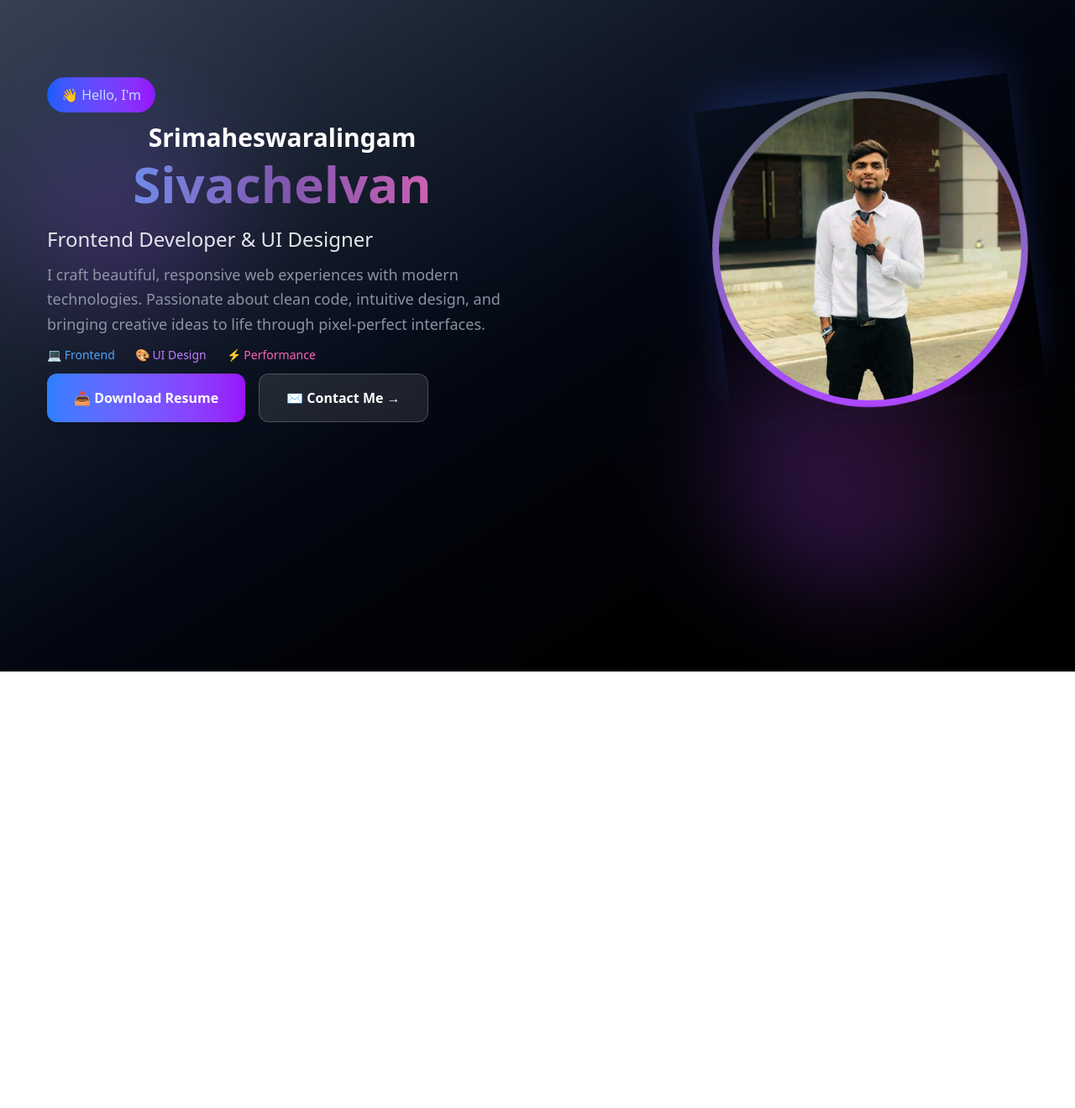
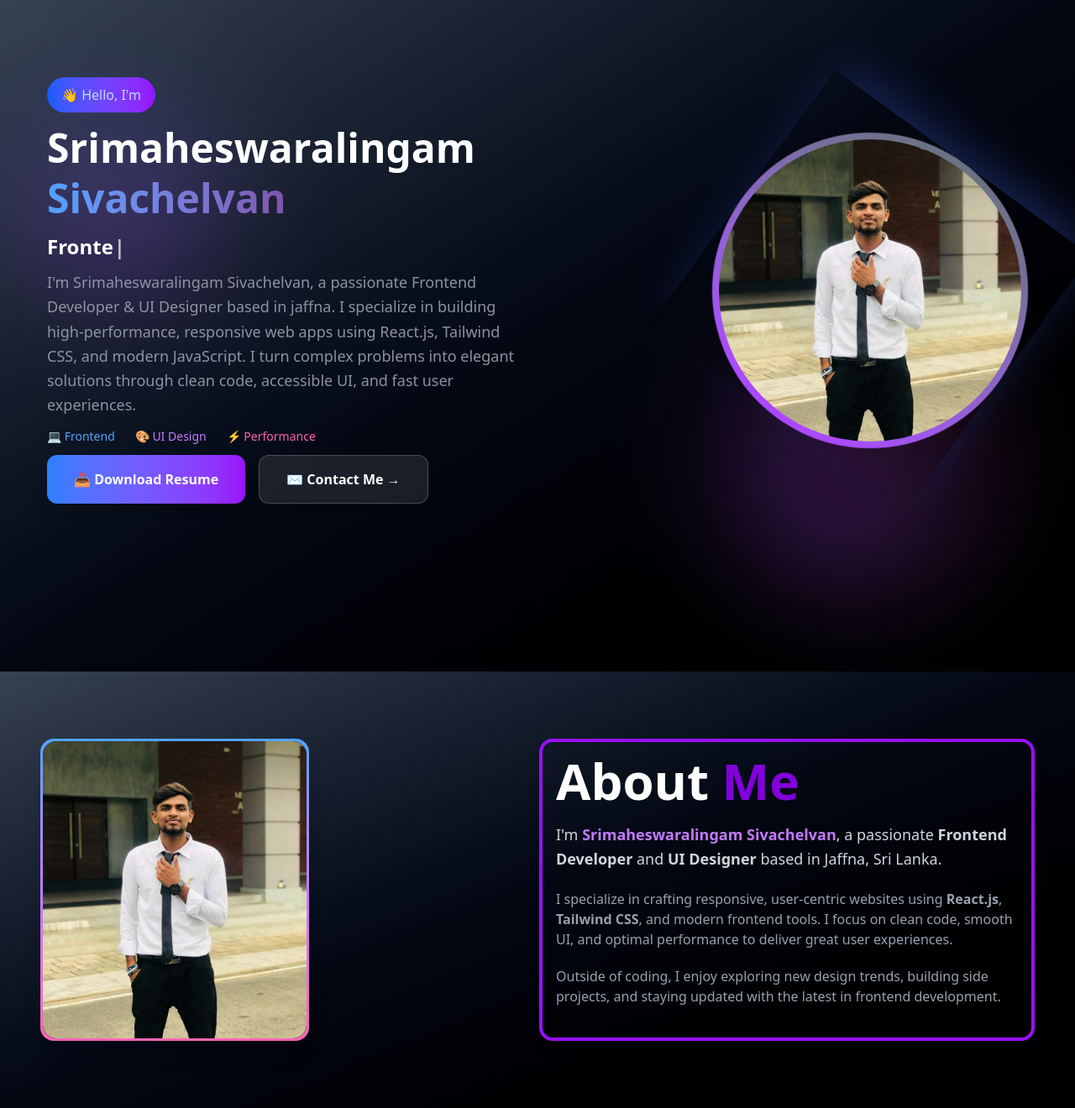
Before and after one commit to Sivachelvan2002/Myportfolio, a React (Vite) app: page / in a window 1280 px wide. Shown: the whole page at 84% size. Before the commit the page ends 800 px from the top, so only its background shows below. Built offline with nearby package versions, Linux system fonts and the light colour scheme.

Commit message:
about section created

```diff
--- a/package.json
+++ b/package.json
@@ -15,7 +15,8 @@
     "lucide-react": "^0.525.0",
     "react": "^19.1.0",
     "react-dom": "^19.1.0",
-    "tailwindcss": "^4.1.11"
+    "tailwindcss": "^4.1.11",
+    "typewriter-effect": "^2.22.0"
   },
   "devDependencies": {
     "@eslint/js": "^9.30.1",
--- /dev/null
+++ b/src/About.jsx
@@ -0,0 +1,44 @@
+import React from 'react'
+
+function about() {
+    return (
+        <div>
+            <section id="about" className=" bg-gradient-to-br from-gray-700 via-gray-950 to-black text-white py-20 px-6 md:px-12">
+                <div className="container mx-auto grid md:grid-cols-2 items-center gap-1">
+
+                    {/* Profile Image */}
+                    <div className="group p-[3px] rounded-2xl bg-gradient-to-b from-blue-400 via-purple-400 to-pink-400 w-64 h-64 md:w-80 md:h-90 shadow-xl hover:shadow-2xl transition-all duration-500 ">
+                        <div className="w-full h-full rounded-2xl overflow-hidden bg-black">
+                            <img
+                                src="sel.jpg"
+                                alt="Srimaheswaralingam Sivachelvan"
+                                loading="lazy"
+                                className="w-full h-full object-cover rounded-2xl transform transition duration-500 ease-in-out group-hover:scale-110 group-hover:rotate-1 group-hover:brightness-110 group-hover:shadow-lg"
+                            />
+                        </div>
+                    </div>
+
+
+
+                    {/* About Content */}
+                    <div className="space-y-5 text-center md:text-left h-64 md:h-90 rounded-2xl overflow-hidden border-4 border-purple-600 shadow-lg p-4">
+                        <h2 className="text-3xl md:text-6xl font-bold text-white">
+                            About <span className="text-purple-700">Me</span>
+                        </h2>
+                        <p className="text-lg text-gray-300 leading-relaxed">
+                            I'm <span className="text-purple-400 font-semibold">Srimaheswaralingam Sivachelvan</span>, a passionate <strong>Frontend Developer</strong> and <strong>UI Designer</strong> based in Jaffna, Sri Lanka.
+                        </p>
+                        <p className="text-base text-gray-400">
+                            I specialize in crafting responsive, user-centric websites using <strong>React.js</strong>, <strong>Tailwind CSS</strong>, and modern frontend tools. I focus on clean code, smooth UI, and optimal performance to deliver great user experiences.
+                        </p>
+                        <p className="text-base text-gray-400">
+                            Outside of coding, I enjoy exploring new design trends, building side projects, and staying updated with the latest in frontend development.
+                        </p>
+                    </div>
+                </div>
+            </section>
+        </div>
+    )
+}
+
+export default about
--- a/src/hero.jsx
+++ b/src/hero.jsx
@@ -1,10 +1,12 @@
 import React from "react";
 import './App.css';
+import Typewriter from 'typewriter-effect';
 
 
 function Hero() {
     return (
-        <section className="min-h-screen bg-gradient-to-br from-gray-700 via-gray-950 to-black text-white relative overflow-hidden py-2 md:py-3 px-4 md:px-8">
+        <>
+            <section className="min-h-screen bg-gradient-to-br from-gray-700 via-gray-950 to-black text-white relative overflow-hidden py-2 md:py-3 px-4 md:px-8">
             {/* Background circles */}
             <div className="absolute top-24 left-4 w-64 h-64 rounded-full bg-gradient-to-r from-blue-500/10 to-purple-500/30 blur-3xl animate-spin-slow" />
             <div className="absolute bottom-24 right-24 w-80 h-80 rounded-full bg-gradient-to-r from-purple-500/30 to-pink-500/10 blur-3xl animate-spin-slow-reverse" />
@@ -16,20 +18,25 @@ function Hero() {
                         👋 Hello, I'm
                     </span>
 
-                    <h1 className="text-4xl md:text-6xl font-extrabold leading-tight text-center">
-                        <span className="block text-white text-3xl ">Srimaheswaralingam</span>
+                    <h1 className="text-4xl md:text-5xl font-extrabold leading-tight ">
+                        <span className="block text-white  ">Srimaheswaralingam</span>
                         <span className="block bg-gradient-to-r from-blue-400 via-purple-400/60 to-pink-400 bg-clip-text text-transparent">
                             Sivachelvan
                         </span>
                     </h1>
 
-                    <h2 className="text-2xl text-gray-200 font-light">
-                        Frontend Developer & UI Designer
+                    <h2 className="text-2xl text-grey-300 font-semibold">
+                        <Typewriter
+                            options={{
+                                strings: ['Frontend Developer', 'UI Designer'],
+                                autoStart: true,
+                                loop: true,
+                            }}
+                        />
                     </h2>
 
                     <p className="max-w-2xl text-gray-400/90 leading-relaxed text-lg">
-                        I craft beautiful, responsive web experiences with modern technologies. Passionate about clean code,
-                        intuitive design, and bringing creative ideas to life through pixel-perfect interfaces.
+                       I'm Srimaheswaralingam Sivachelvan, a passionate Frontend Developer & UI Designer based in jaffna. I specialize in building high-performance, responsive web apps using React.js, Tailwind CSS, and modern JavaScript. I turn complex problems into elegant solutions through clean code, accessible UI, and fast user experiences.
                     </p>
 
                     {/* Skills */}
@@ -73,9 +80,9 @@ function Hero() {
 
                     {/* Spinning border circle */}
                     <div className="animate-spin shadow-2xl shadow-blue-950 ">
-                         <div className="w-80 h-80 md:w-94 md:h-94 rounded-full bg-gradient-to-t from-gray-500 to-purple-500  p-4">
-                        {/* Optional: center content goes here */}
-                    </div>
+                        <div className="w-80 h-80 md:w-94 md:h-94 rounded-full bg-gradient-to-t from-gray-500 to-purple-500  p-4">
+                            {/* Optional: center content goes here */}
+                        </div>
 
                     </div>
 
@@ -90,6 +97,14 @@ function Hero() {
 
 
         </section>
+
+
+
+
+        </>
+
+
+
     );
 }
 
--- a/src/main.jsx
+++ b/src/main.jsx
@@ -1,11 +1,12 @@
 import { StrictMode } from 'react'
 import { createRoot } from 'react-dom/client'
 import './index.css'
-
 import Hero from './hero.jsx'
+import About from './about.jsx'
 
 createRoot(document.getElementById('root')).render(
   <StrictMode>
     <Hero />
+    <About />
   </StrictMode>,
 )
```
Also changed, not shown: 1 other file (tests, documents, lock files or other folders).
